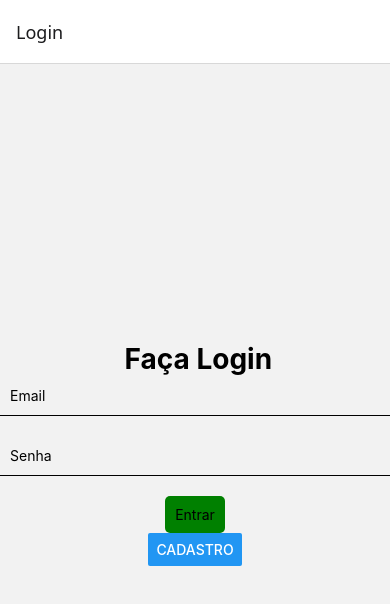
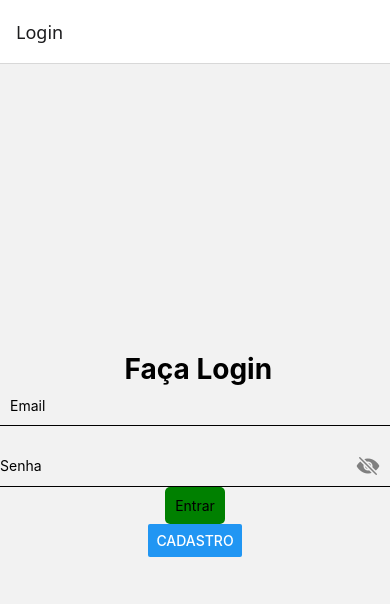
Before and after one commit to evelynriandrade6/LoginCelular, a React Native app: screen /Login in a window 390 px wide. Shown: the top 604 px of the page. Built offline with nearby package versions, Linux system fonts and the light colour scheme.

Commit message:
24/03 senha oculta

```diff
--- a/src/screens/Login.js
+++ b/src/screens/Login.js
@@ -6,24 +6,27 @@
   TouchableOpacity,
   Alert,
   StyleSheet,
-  Button
+  Button,
 } from "react-native";
 import api from "../axios/axios";
+import { Ionicons } from "@expo/vector-icons";
 
 export default function Login({ navigation }) {
   const [user, setUser] = useState({
     email: "",
     password: "",
+    showPassword: false,
   });
 
   async function handleLogin() {
     await api.postLogin(user).then(
-        (response)=>{
+      (response) => {
         console.log(response.data.message);
         Alert.alert(response.data.message);
-            navigation.navigate('Home');
-        }, (error)=>{
-            console.log(error)
+        navigation.navigate("Home");
+      },
+      (error) => {
+        console.log(error);
       }
     );
   }
@@ -39,18 +42,29 @@
           setUser({ ...user, email: value });
         }}
       />
+      <View style={styles.passwordContainer}>
         <TextInput
-      style={styles.input}
+          style={styles.passwordInput}
           placeholder="Senha"
           value={user.password}
+          secureTextEntry={user.showPassword}
           onChangeText={(value) => {
             setUser({ ...user, password: value });
           }}
         />
+        <TouchableOpacity
+          onPress={() => setUser({ ...user, showPassword: !user.showPassword })}
+        >
+          <Ionicons name={user.showPassword?"eye":"eye-off"} size={24} color="gray" />
+        </TouchableOpacity>
+      </View>
       <TouchableOpacity onPress={handleLogin} style={styles.button}>
         <Text>Entrar</Text>
       </TouchableOpacity>
-      <Button title="Cadastro" onPress={()=>navigation.navigate("Cadastro")}/>
+      <Button
+        title="Cadastro"
+        onPress={() => navigation.navigate("Cadastro")}
+      />
     </View>
   );
 }
@@ -66,15 +80,26 @@
     fontWeight: "bold",
   },
   input: {
-    width: '100%',
+    width: "100%",
     height: 40,
     borderBottomWidth: 1,
     marginBottom: 20,
-    paddingHorizontal: 10
+    paddingHorizontal: 10,
   },
-  button:{
-    backgroundColor: 'green',
+  button: {
+    backgroundColor: "green",
     padding: 10,
-    borderRadius: 5
-  }
+    borderRadius: 5,
+  },
+  passwordContainer: {
+    flexDirection: "row",
+    alignItems: "center",
+    borderBottomWidth: 1,
+    width: "100%",
+    paddingRight: 10,
+  },
+  passwordInput: {
+    flex: 1,
+    height: 40,
+  },
 });
```
Lines whose indentation alone changed are shown as unchanged.
